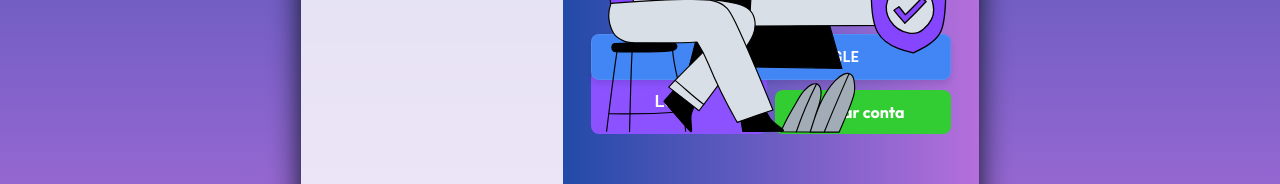
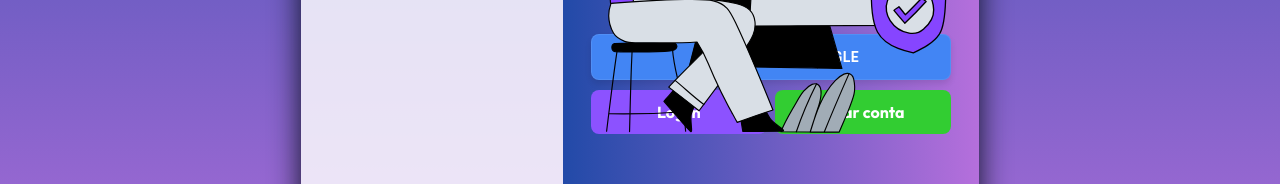
Before and after one commit to jhonherikgc/Login-Page, a React (Vite) app: page /login in a window 1280 px wide. Shown: the part 439-623 px from the top of the page. Built offline with nearby package versions, Linux system fonts and the light colour scheme; some icons are missing.

Commit message:
:boom: bug fixed

```diff
--- a/src/styles/createAccount.css
+++ b/src/styles/createAccount.css
@@ -122,7 +122,7 @@ html, body, #root {
 }
 
 /* action buttons */
-.create-login-button,
+.login-button,
 .create-account-button {
   margin-top: 20px;
   font-family: 'Outfit', sans-serif;
```
